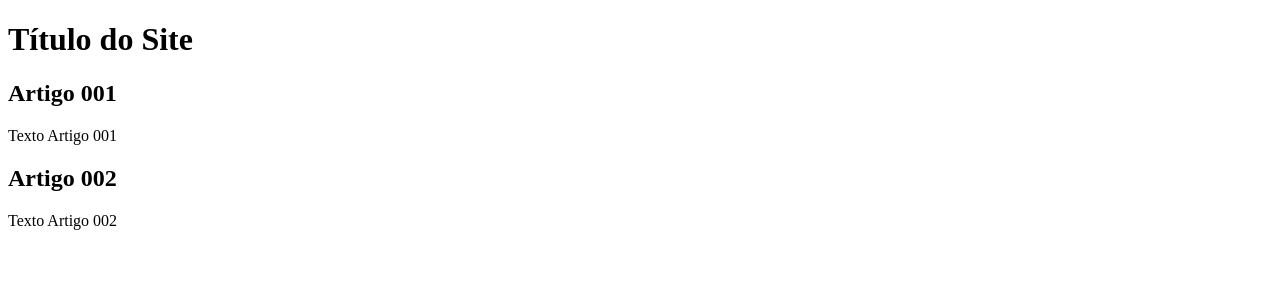
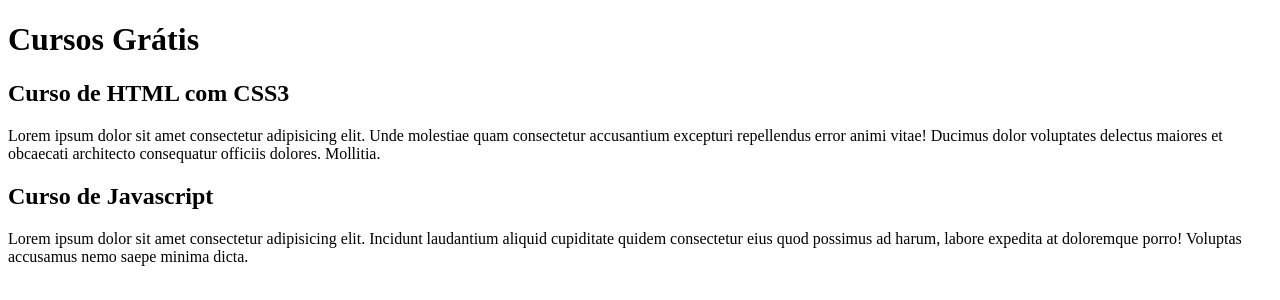
Before and after one commit to LeandroJesusFerreira/projeto-site, a plain HTML site: page index.html in a window 1280 px wide. Drawn offline with Linux system fonts and the light colour scheme.

Commit message:
comecei a escrever o conteúdo

```diff
--- a/index.html
+++ b/index.html
@@ -9,15 +9,15 @@
 <body>
     <main>
         <header>
-            <h1>Título do Site</h1>
+            <h1>Cursos Grátis</h1>
         </header>
         <article>
-            <h2>Artigo 001</h2>
-            <p>Texto Artigo 001</p>
+            <h2>Curso de HTML com CSS3</h2>
+            <p>Lorem ipsum dolor sit amet consectetur adipisicing elit. Unde molestiae quam consectetur accusantium excepturi repellendus error animi vitae! Ducimus dolor voluptates delectus maiores et obcaecati architecto consequatur officiis dolores. Mollitia.</p>
         </article>
         <article>
-            <h2>Artigo 002</h2>
-            <p>Texto Artigo 002</p>
+            <h2>Curso de Javascript</h2>
+            <p>Lorem ipsum dolor sit amet consectetur adipisicing elit. Incidunt laudantium aliquid cupiditate quidem consectetur eius quod possimus ad harum, labore expedita at doloremque porro! Voluptas accusamus nemo saepe minima dicta.</p>
         </article>
     </main>
 </body>
```
